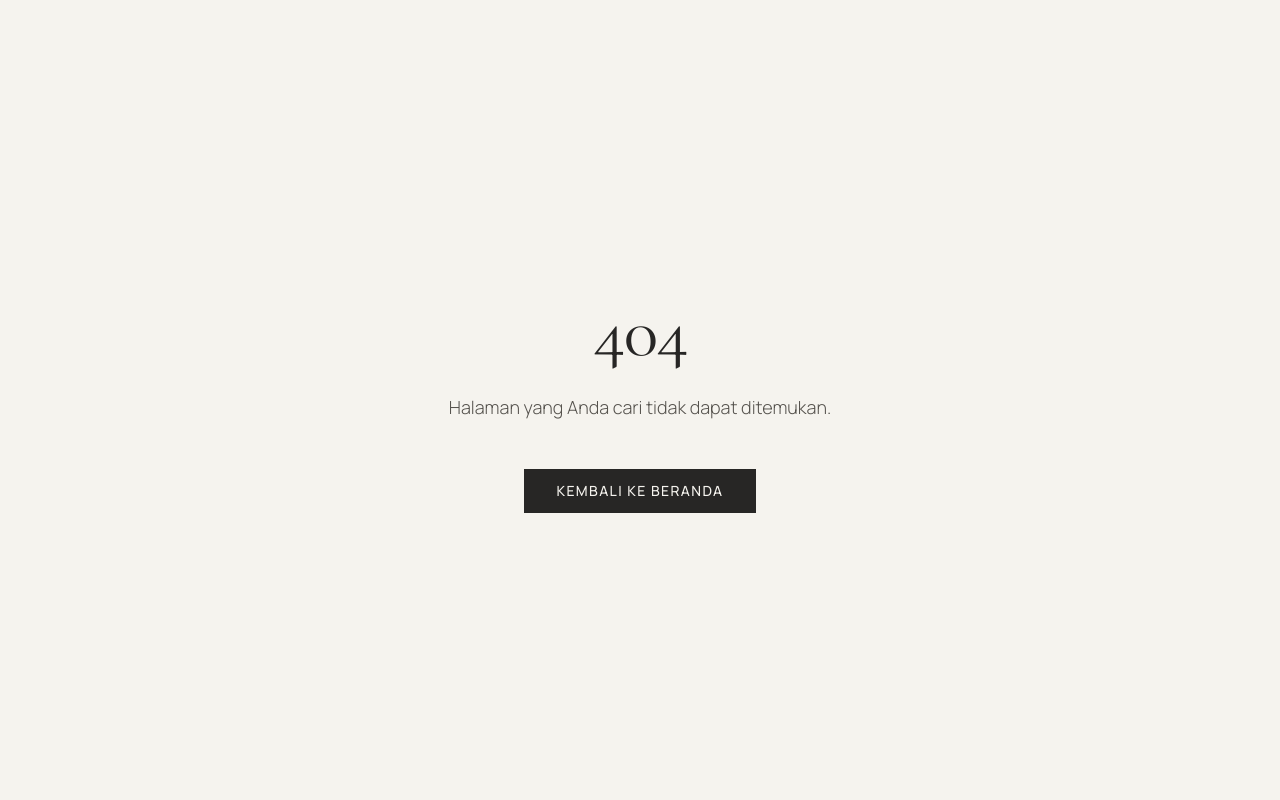
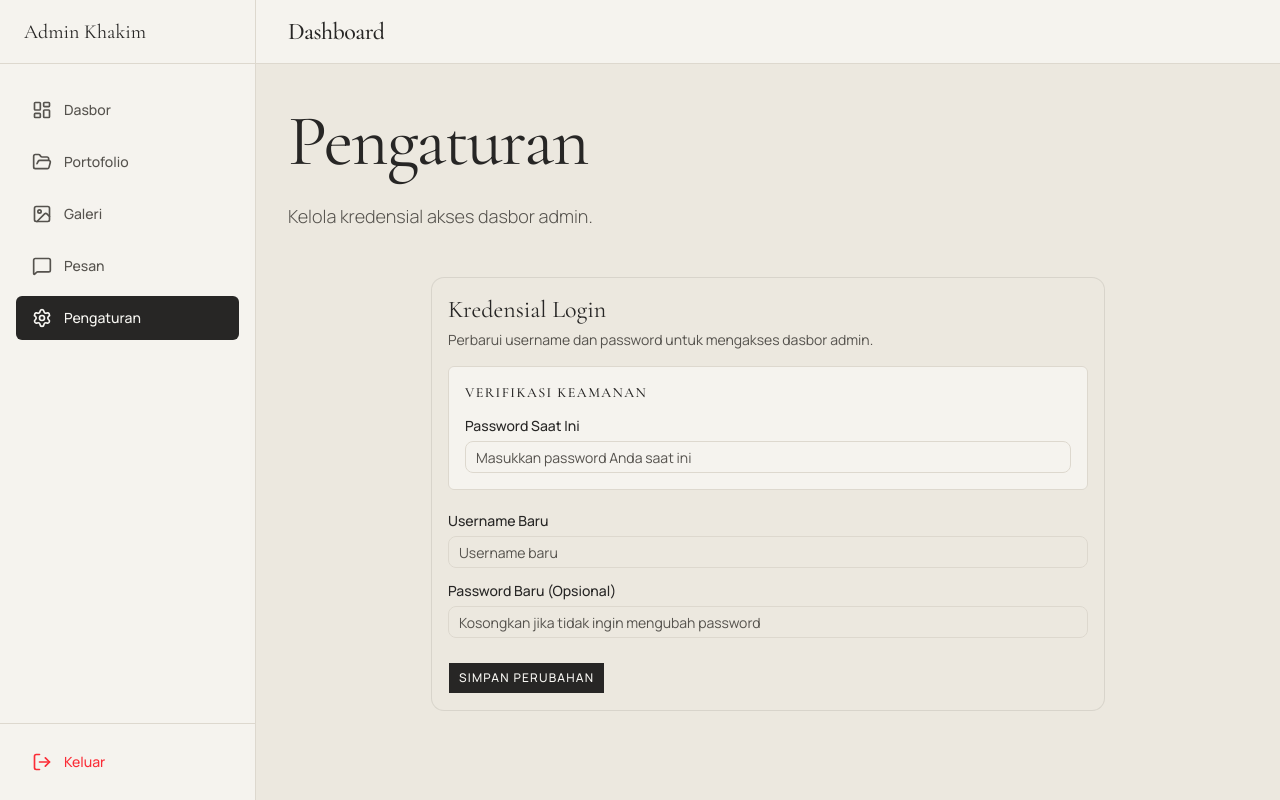
Before and after one commit to narujib/kh-interior, a Next.js app: page /admin/settings in a window 1280 px wide. Before the commit this address had no page. Built offline with nearby package versions, Linux system fonts and the light colour scheme; no server answers.

Commit message:
feat(admin): add admin credentials settings page

```diff
--- /dev/null
+++ b/app/(admin)/admin/settings/page.tsx
@@ -0,0 +1,19 @@
+import { PageHeading } from "@/components/shared/page-heading";
+import { SettingsForm } from "@/components/admin/settings-form";
+
+export const metadata = {
+  title: "Pengaturan Akun",
+};
+
+export default function SettingsPage() {
+  return (
+    <div className="space-y-12">
+      <PageHeading
+        title="Pengaturan"
+        subtitle="Kelola kredensial akses dasbor admin."
+        align="left"
+      />
+      <SettingsForm />
+    </div>
+  );
+}
--- /dev/null
+++ b/components/admin/settings-form.tsx
@@ -0,0 +1,160 @@
+"use client";
+
+import { useState, useTransition, useEffect } from "react";
+import { useForm } from "react-hook-form";
+import { zodResolver } from "@hookform/resolvers/zod";
+import {
+  adminSettingsSchema,
+  AdminSettingsFormData,
+} from "@/lib/validations/admin-settings";
+import { updateAdminCredentialsAction } from "@/lib/actions/admin-settings";
+import { Button } from "@/components/ui/button";
+import { Input } from "@/components/ui/input";
+import { Label } from "@/components/ui/label";
+import { toast } from "sonner";
+import { Loader2 } from "lucide-react";
+import { signOut, useSession } from "next-auth/react";
+import {
+  Card,
+  CardContent,
+  CardDescription,
+  CardHeader,
+  CardTitle,
+} from "@/components/ui/card";
+
+export function SettingsForm() {
+  const { data: session } = useSession();
+  const [isPending, startTransition] = useTransition();
+
+  const {
+    register,
+    handleSubmit,
+    reset,
+    formState: { errors },
+  } = useForm<AdminSettingsFormData>({
+    resolver: zodResolver(adminSettingsSchema),
+    defaultValues: {
+      currentPassword: "",
+      newUsername: "",
+      newPassword: "",
+    },
+  });
+
+  // Set default username once session is loaded
+  useEffect(() => {
+    if (session?.user?.name) {
+      reset({
+        currentPassword: "",
+        newUsername: session.user.name,
+        newPassword: "",
+      });
+    }
+  }, [session, reset]);
+
+  const onSubmit = (data: AdminSettingsFormData) => {
+    startTransition(async () => {
+      try {
+        await updateAdminCredentialsAction(data);
+        toast.success("Kredensial berhasil diperbarui. Silakan login kembali.");
+
+        // Timeout sedikit sebelum logout agar user melihat pesan sukses
+        setTimeout(() => {
+          signOut({ callbackUrl: "/admin/login" });
+        }, 2000);
+      } catch (error) {
+        toast.error(
+          error instanceof Error
+            ? error.message
+            : "Gagal memperbarui pengaturan"
+        );
+      }
+    });
+  };
+
+  return (
+    <Card className="border-border bg-surface-muted mx-auto max-w-2xl shadow-none">
+      <CardHeader>
+        <CardTitle className="font-heading text-2xl font-normal">
+          Kredensial Login
+        </CardTitle>
+        <CardDescription className="text-foreground-soft">
+          Perbarui username dan password untuk mengakses dasbor admin.
+        </CardDescription>
+      </CardHeader>
+      <CardContent>
+        <form onSubmit={handleSubmit(onSubmit)} className="space-y-6">
+          <div className="border-border bg-background space-y-4 rounded-md border p-4">
+            <h3 className="text-foreground mb-4 text-sm font-medium tracking-widest uppercase">
+              Verifikasi Keamanan
+            </h3>
+
+            <div className="space-y-2">
+              <Label htmlFor="currentPassword">Password Saat Ini</Label>
+              <Input
+                id="currentPassword"
+                type="password"
+                {...register("currentPassword")}
+                placeholder="Masukkan password Anda saat ini"
+                disabled={isPending}
+              />
+              {errors.currentPassword && (
+                <p className="text-sm text-red-500">
+                  {errors.currentPassword.message}
+                </p>
+              )}
+            </div>
+          </div>
+
+          <div className="space-y-4">
+            <div className="space-y-2">
+              <Label htmlFor="newUsername">Username Baru</Label>
+              <Input
+                id="newUsername"
+                type="text"
+                {...register("newUsername")}
+                placeholder="Username baru"
+                disabled={isPending}
+              />
+              {errors.newUsername && (
+                <p className="text-sm text-red-500">
+                  {errors.newUsername.message}
+                </p>
+              )}
+            </div>
+
+            <div className="space-y-2">
+              <Label htmlFor="newPassword">Password Baru (Opsional)</Label>
+              <Input
+                id="newPassword"
+                type="password"
+                {...register("newPassword")}
+                placeholder="Kosongkan jika tidak ingin mengubah password"
+                disabled={isPending}
+              />
+              {errors.newPassword && (
+                <p className="text-sm text-red-500">
+                  {errors.newPassword.message}
+                </p>
+              )}
+            </div>
+          </div>
+
+          <Button
+            type="submit"
+            className="w-full rounded-none text-xs tracking-widest uppercase sm:w-auto"
+            disabled={isPending}
+          >
+            {isPending ? (
+              <>
+                <Loader2 className="mr-2 h-4 w-4 animate-spin" />
+                Menyimpan...
+              </>
+            ) : (
+              "Simpan Perubahan"
+            )}
+          </Button>
+        </form>
+      </CardContent>
+    </Card>
+  );
+}
--- a/components/layout/admin-sidebar.tsx
+++ b/components/layout/admin-sidebar.tsx
@@ -9,6 +9,7 @@ import {
   MessageSquare,
   LogOut,
   PanelLeftClose,
+  Settings,
 } from "lucide-react";
 import { signOut } from "next-auth/react";
 
@@ -17,6 +18,7 @@ const NAV_ITEMS = [
   { href: "/admin/portfolio", label: "Portofolio", icon: FolderOpen },
   { href: "/admin/gallery", label: "Galeri", icon: ImageIcon },
   { href: "/admin/messages", label: "Pesan", icon: MessageSquare },
+  { href: "/admin/settings", label: "Pengaturan", icon: Settings },
 ];
 
 interface AdminSidebarProps {
--- /dev/null
+++ b/lib/actions/admin-settings.ts
@@ -0,0 +1,71 @@
+"use server";
+
+import { getServerSession } from "next-auth";
+import { authOptions } from "@/lib/auth";
+import prisma from "@/lib/prisma";
+import bcryptjs from "bcryptjs";
+import {
+  adminSettingsSchema,
+  AdminSettingsFormData,
+} from "@/lib/validations/admin-settings";
+
+export async function updateAdminCredentialsAction(
+  data: AdminSettingsFormData
+) {
+  const session = await getServerSession(authOptions);
+
+  if (!session || !session.user?.name) {
+    throw new Error("Unauthorized");
+  }
+
+  // Cari admin yang sedang login berdasarkan nama username di session
+  const admin = await prisma.admin.findUnique({
+    where: { username: session.user.name },
+  });
+
+  if (!admin) {
+    throw new Error("Admin tidak ditemukan");
+  }
+
+  // Validasi input
+  const parsed = adminSettingsSchema.parse(data);
+
+  // Verifikasi password saat ini
+  const isPasswordValid = await bcryptjs.compare(
+    parsed.currentPassword,
+    admin.passwordHash
+  );
+
+  if (!isPasswordValid) {
+    throw new Error("Password saat ini salah");
+  }
+
+  // Cek apakah username baru sudah dipakai (oleh admin lain, meski kita cuma punya 1 admin)
+  if (parsed.newUsername !== admin.username) {
+    const existingAdmin = await prisma.admin.findUnique({
+      where: { username: parsed.newUsername },
+    });
+
+    if (existingAdmin) {
+      throw new Error("Username sudah digunakan");
+    }
+  }
+
+  // Siapkan data pembaruan
+  const updateData: { username: string; passwordHash?: string } = {
+    username: parsed.newUsername,
+  };
+
+  // Jika password baru diisi, hash password baru tersebut
+  if (parsed.newPassword && parsed.newPassword.trim().length > 0) {
+    updateData.passwordHash = await bcryptjs.hash(parsed.newPassword, 10);
+  }
+
+  // Update data ke database
+  await prisma.admin.update({
+    where: { id: admin.id },
+    data: updateData,
+  });
+
+  return { success: true };
+}
--- /dev/null
+++ b/lib/validations/admin-settings.ts
@@ -0,0 +1,13 @@
+import * as z from "zod";
+
+export const adminSettingsSchema = z.object({
+  currentPassword: z.string().min(1, "Password saat ini wajib diisi"),
+  newUsername: z.string().min(3, "Username minimal 3 karakter"),
+  newPassword: z
+    .string()
+    .min(6, "Password minimal 6 karakter")
+    .optional()
+    .or(z.literal("")),
+});
+
+export type AdminSettingsFormData = z.infer<typeof adminSettingsSchema>;
```
